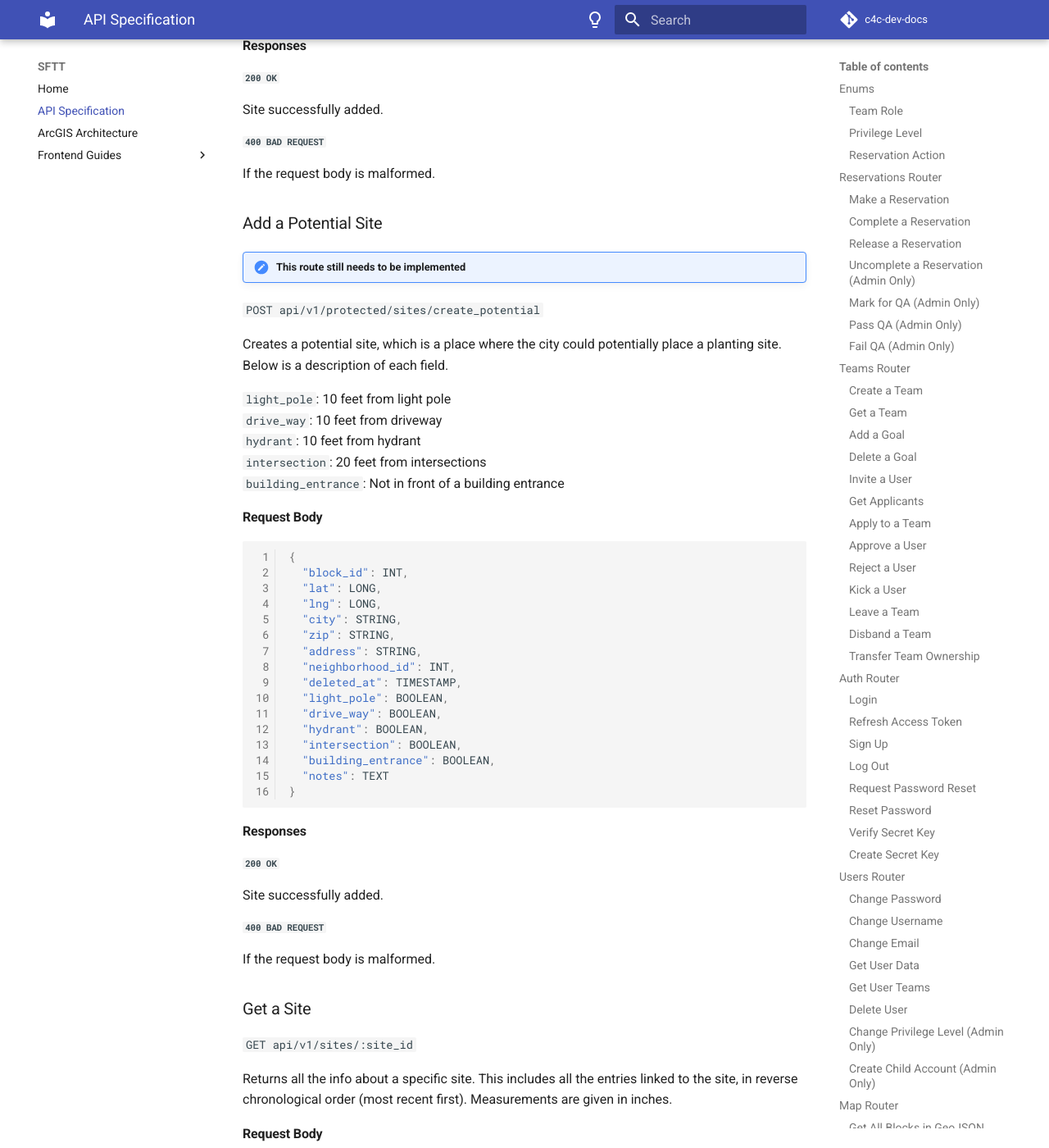
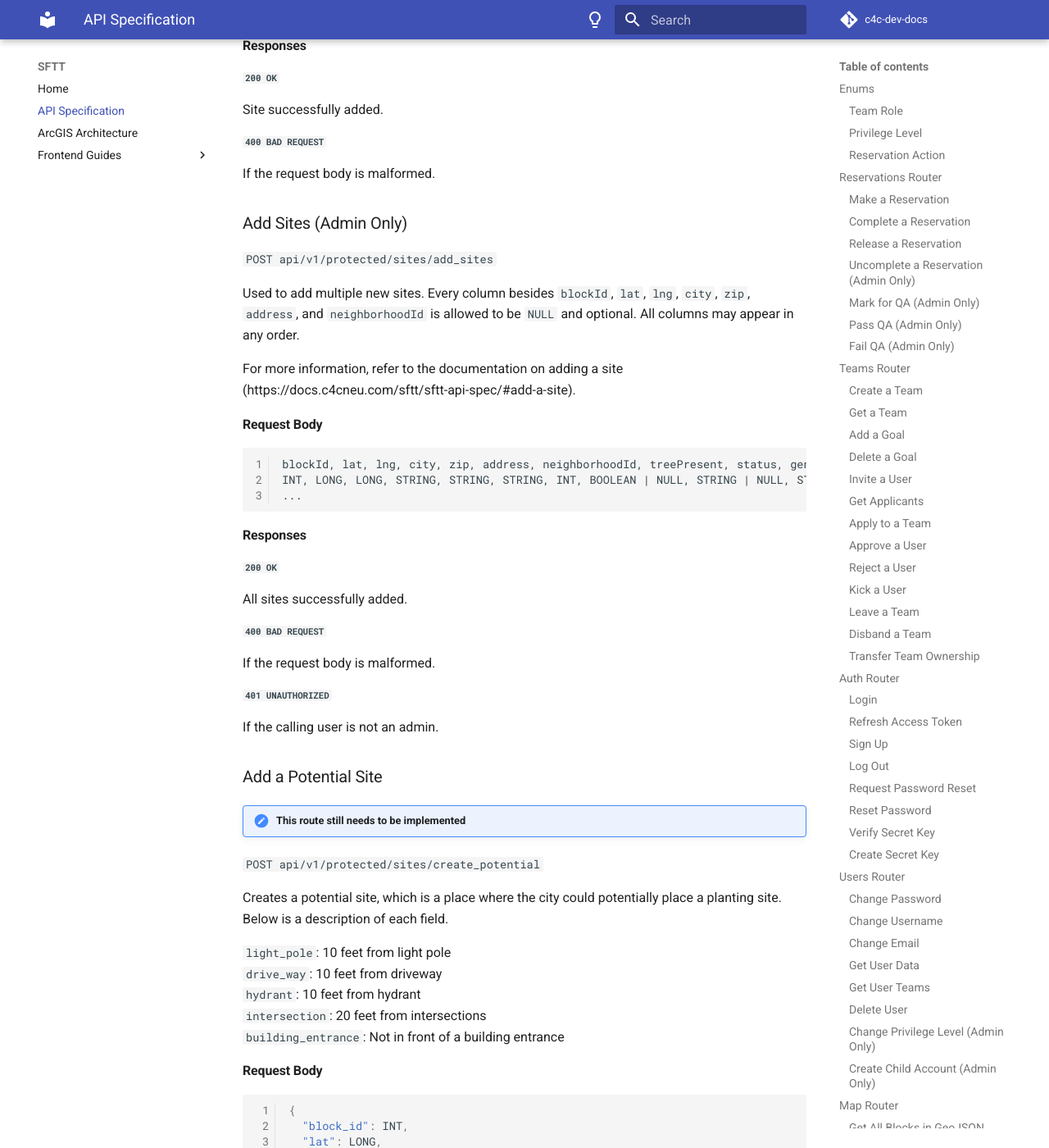
Before and after one commit to Code-4-Community/c4c-dev-docs, an MkDocs documentation site: the page built from docs/sftt/sftt-api-spec.md, in a window 1280 px wide and 1400 px high, scrolled down 38554 px. Shown: the whole window at 82% size. Built offline with MkDocs 1.6.1 and Material for MkDocs 9.7.7, drawn with Linux system fonts in a browser that asks for light colours; comment, search, counter and statistics services are not loaded.

Commit message:
Add documentation for add sites route

````diff
--- a/docs/sftt/sftt-api-spec.md
+++ b/docs/sftt/sftt-api-spec.md
@@ -1749,6 +1749,36 @@ Site successfully added.
 
 If the request body is malformed.
 
+### Add Sites (Admin Only)
+
+`POST api/v1/protected/sites/add_sites`
+
+Used to add multiple new sites. Every column besides `blockId`, `lat`, `lng`, `city`, `zip`, `address`, and `neighborhoodId` is allowed to be `NULL` and optional. All columns may appear in any order.
+
+For more information, refer to the documentation on adding a site (https://docs.c4cneu.com/sftt/sftt-api-spec/#add-a-site).
+
+#### Request Body
+
+```
+blockId, lat, lng, city, zip, address, neighborhoodId, treePresent, status, genus, species, commonName, confidence, diameter, circumference, multistem, coverage, pruning, condition, discoloring, leaning, constrictingGrate, wounds, pooling, stakesWithWires, stakesWithoutWires, light, bicycle, bagEmpty, bagFilled, tape, suckerGrowth, siteType, sidewalkWidth, siteWidth, siteLength, material, raisedBed, fence, trash, wires, grate, stump, treeNotes, siteNotes
+INT, LONG, LONG, STRING, STRING, STRING, INT, BOOLEAN | NULL, STRING | NULL, STRING | NULL, STRING | NULL, STRING | NULL, STRING | NULL, DOUBLE | NULL, DOUBLE | NULL, BOOLEAN | NULL, STRING | NULL, STRING | NULL, STRING | NULL, BOOLEAN | NULL, BOOLEAN | NULL, BOOLEAN | NULL, BOOLEAN | NULL, BOOLEAN | NULL, BOOLEAN | NULL, BOOLEAN | NULL, BOOLEAN | NULL, BOOLEAN | NULL, BOOLEAN | NULL, BOOLEAN | NULL, BOOLEAN | NULL, BOOLEAN | NULL, STRING | NULL, STRING | NULL, DOUBLE | NULL, DOUBLE | NULL, STRING | NULL, BOOLEAN | NULL, BOOLEAN | NULL, BOOLEAN | NULL, BOOLEAN | NULL, BOOLEAN | NULL, BOOLEAN | NULL, STRING | NULL, STRING | NULL
+...
+```
+
+#### Responses
+
+##### `200 OK`
+
+All sites successfully added.
+
+##### `400 BAD REQUEST`
+
+If the request body is malformed.
+
+##### `401 UNAUTHORIZED`
+
+If the calling user is not an admin.
+
 ### Add a Potential Site
 
 !!! missing "This route still needs to be implemented"
````
